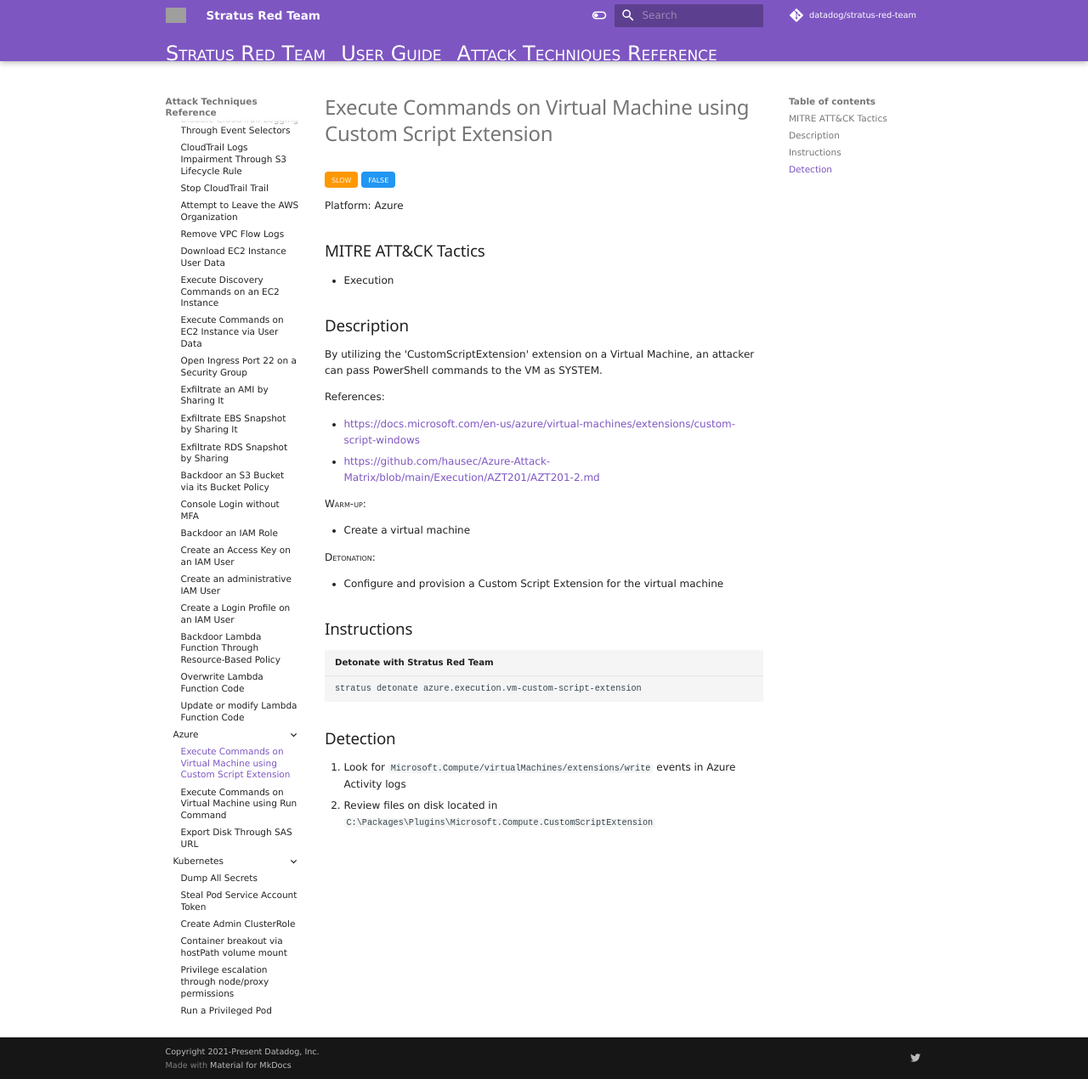
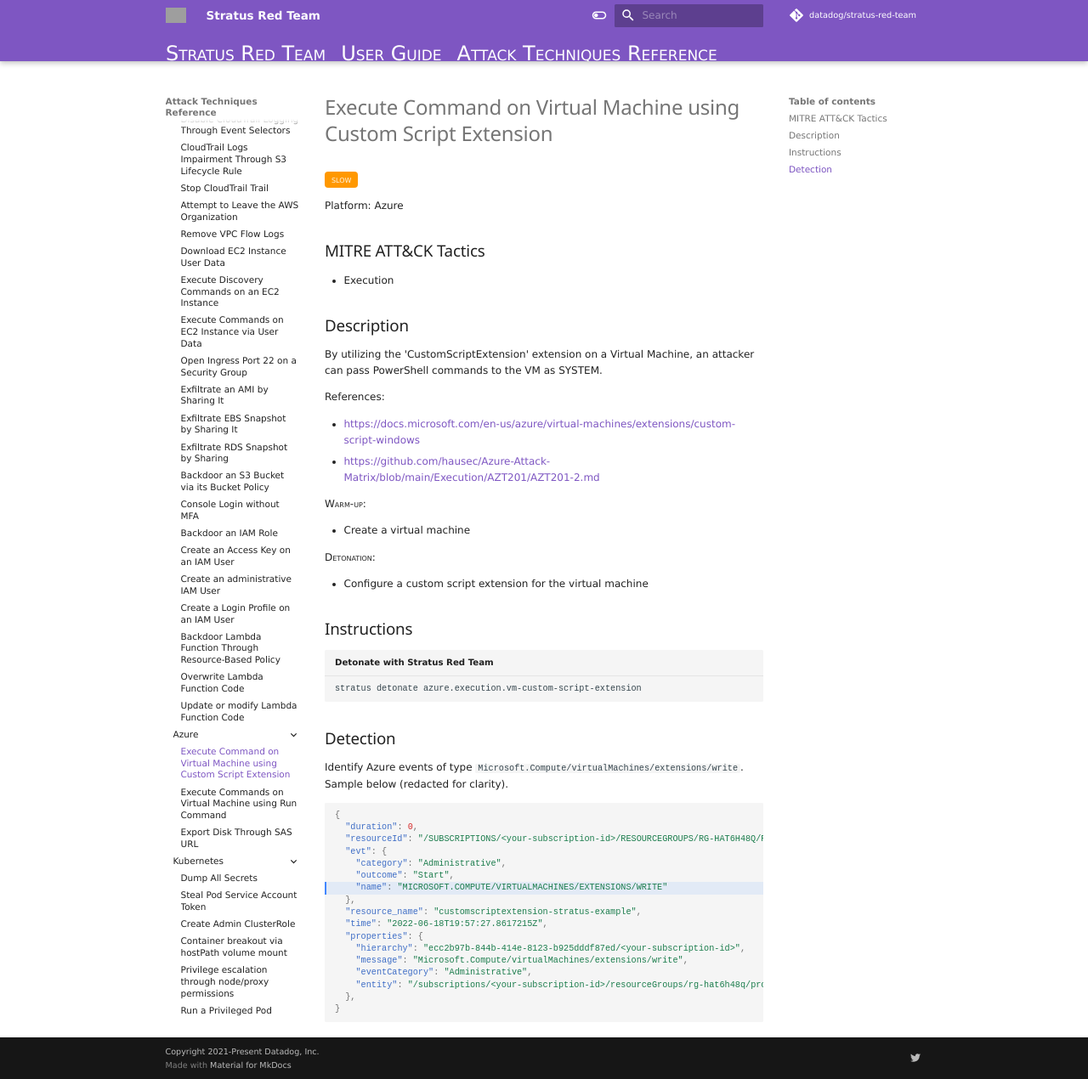
Before and after one commit to DataDog/stratus-red-team, an MkDocs documentation site: the page built from docs/attack-techniques/azure/azure.execution.vm-custom-script-extension.md, in a window 1280 px wide and 1270 px high. Shown: the whole window at 85% size. Built offline with MkDocs 1.6.1 and Material for MkDocs 9.7.7, drawn with Linux system fonts in a browser that asks for light colours; nearby versions of some CDN libraries; library files that are not in the unit come from our copies; comment, search, counter and statistics services are not loaded; grey boxes are pictures that could not be loaded.

Commit message:
azure vm-custom-script-extension: rework detonation code

````diff
--- a/docs/attack-techniques/azure/azure.execution.vm-custom-script-extension.md
+++ b/docs/attack-techniques/azure/azure.execution.vm-custom-script-extension.md
@@ -1,19 +1,21 @@
 ---
-title: Execute Commands on Virtual Machine using Custom Script Extension
+title: Execute Command on Virtual Machine using Custom Script Extension
 ---
 
-# Execute Commands on Virtual Machine using Custom Script Extension
+# Execute Command on Virtual Machine using Custom Script Extension
 
  <span class="smallcaps w3-badge w3-orange w3-round w3-text-sand" title="This attack technique might be slow to warm up or detonate">slow</span>
- <span class="smallcaps w3-badge w3-blue w3-round w3-text-white" title="This attack technique can be detonated multiple times">false</span>
+
 
 Platform: Azure
 
 ## MITRE ATT&CK Tactics
 
+
 - Execution
 
 ## Description
+
 
 By utilizing the 'CustomScriptExtension' extension on a Virtual Machine, an attacker can pass PowerShell commands to the VM as SYSTEM.
 
@@ -28,7 +30,7 @@
 
 <span style="font-variant: small-caps;">Detonation</span>:
 
-- Configure and provision a Custom Script Extension for the virtual machine
+- Configure a custom script extension for the virtual machine
 
 
 ## Instructions
@@ -36,8 +38,27 @@
 ```bash title="Detonate with Stratus Red Team"
 stratus detonate azure.execution.vm-custom-script-extension
 ```
-
 ## Detection
 
-1. Look for <code>Microsoft.Compute/virtualMachines/extensions/write</code> events in Azure Activity logs
-2. Review files on disk located in <code>C:\Packages\Plugins\Microsoft.Compute.CustomScriptExtension</code>
+
+Identify Azure events of type <code>Microsoft.Compute/virtualMachines/extensions/write</code>. Sample below (redacted for clarity).
+
+```json hl_lines="7"
+{
+  "duration": 0,
+  "resourceId": "/SUBSCRIPTIONS/<your-subscription-id>/RESOURCEGROUPS/RG-HAT6H48Q/PROVIDERS/MICROSOFT.COMPUTE/VIRTUALMACHINES/VM-HAT6H48Q/EXTENSIONS/CUSTOMSCRIPTEXTENSION-STRATUS-EXAMPLE",
+  "evt": {
+    "category": "Administrative",
+    "outcome": "Start",
+    "name": "MICROSOFT.COMPUTE/VIRTUALMACHINES/EXTENSIONS/WRITE"
+  },
+  "resource_name": "customscriptextension-stratus-example",
+  "time": "2022-06-18T19:57:27.8617215Z",
+  "properties": {
+    "hierarchy": "ecc2b97b-844b-414e-8123-b925dddf87ed/<your-subscription-id>",
+    "message": "Microsoft.Compute/virtualMachines/extensions/write",
+    "eventCategory": "Administrative",
+    "entity": "/subscriptions/<your-subscription-id>/resourceGroups/rg-hat6h48q/providers/Microsoft.Compute/virtualMachines/vm-hat6h48q/extensions/CustomScriptExtension-Stratus-Example"
+  },
+}
+```
````
Also changed, not shown: docs/attack-techniques/azure/index.md (+2 -1 lines), docs/attack-techniques/list.md (+1 -1 lines), 2 other files.
